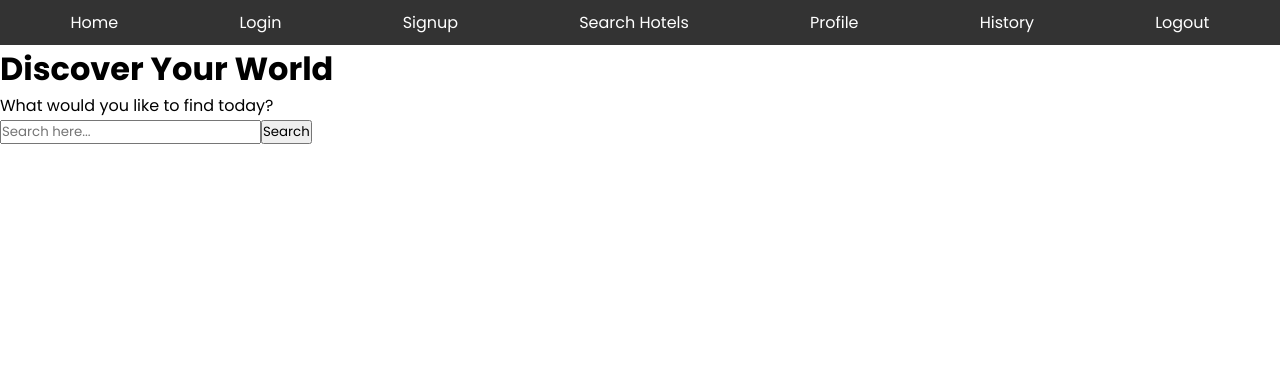
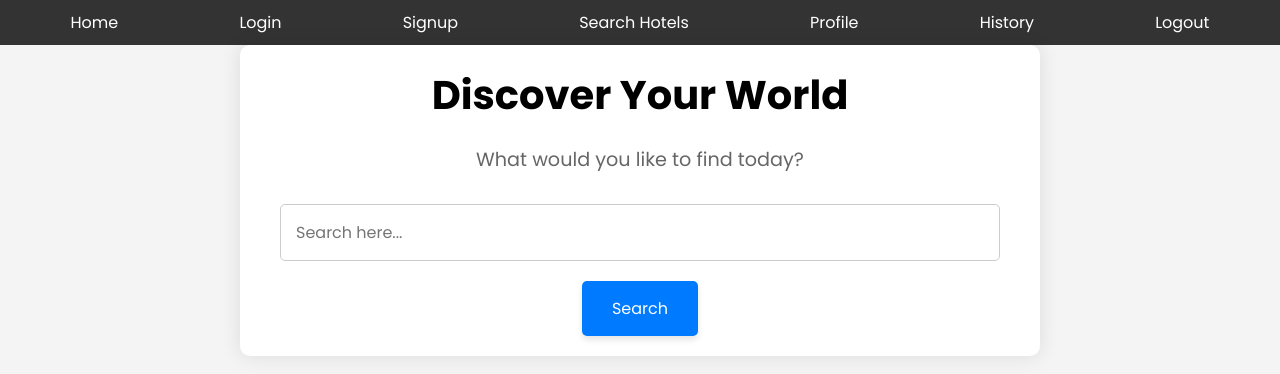
Before and after one commit to Shivansh10000/tbo-hackathon-frontend, a React (Create React App) app: page / in a window 1280 px wide. Shown: the top 374 px of the page. Built offline with nearby package versions, Linux system fonts and the light colour scheme.

Commit message:
styled home page and search page

```diff
--- a/src/components/Home.jsx
+++ b/src/components/Home.jsx
@@ -1,5 +1,6 @@
 import React, { useState } from "react";
 import axios from "axios";
+import "../styles/homepage.css";
 
 const Home = () => {
   const BASE_URL = "http://localhost:8000";
@@ -24,18 +25,23 @@ const Home = () => {
   };
 
   return (
-    <div>
-      <h1>Discover Your World</h1>
-      <p>What would you like to find today?</p>
+    <div className="container">
+      <h1 className="main-heading">Discover Your World</h1>
+      <p className="sub-heading">What would you like to find today?</p>
       <input
         type="text"
+        className="search-input"
         placeholder="Search here..."
         value={searchTerm}
         onChange={(e) => setSearchTerm(e.target.value)}
       />
-      <button onClick={handleSearch}>Search</button>
-      {loading ? <p>Loading...</p> : null}
-      {responseText && !loading ? <p>{responseText}</p> : null}
+      <button className="search-btn" onClick={handleSearch}>
+        Search
+      </button>
+      {loading ? <p className="loading">Loading...</p> : null}
+      {responseText && !loading ? (
+        <p className="response-text">{responseText}</p>
+      ) : null}
     </div>
   );
 };
--- a/src/components/SearchHotels.jsx
+++ b/src/components/SearchHotels.jsx
@@ -54,20 +54,27 @@ const SearchHotels = () => {
   return (
     <div className="container">
       {searchResults.map((hotel, index) => (
-        <div key={index}>
-          <h2>{hotel.HotelInfo.HotelName}</h2>
+        <div className="hotel-card" key={index}>
+          <h2 className="hotel-name">{hotel.HotelInfo.HotelName}</h2>
           <img
+            className="hotel-image"
             src={hotel.HotelInfo.HotelPicture}
             alt={hotel.HotelInfo.HotelName}
           />
-          <p>{hotel.HotelInfo.HotelDescription}</p>
-          <p>Address: {hotel.HotelInfo.HotelAddress}</p>
-          <p>Rating: {hotel.HotelInfo.TripAdvisorRating}</p>
-          <p>
+          <p className="hotel-description">
+            {hotel.HotelInfo.HotelDescription}
+          </p>
+          <p className="hotel-address">
+            Address: {hotel.HotelInfo.HotelAddress}
+          </p>
+          <p className="hotel-rating">
+            Rating: {hotel.HotelInfo.TripAdvisorRating}
+          </p>
+          <p className="hotel-price">
             Price: {hotel.MinHotelPrice.TotalPrice}{" "}
             {hotel.MinHotelPrice.Currency}
           </p>
-          <hr />
+          <hr className="separator" />
         </div>
       ))}
     </div>
--- /dev/null
+++ b/src/styles/homepage.css
@@ -0,0 +1,74 @@
+/* Resetting default margin and padding */
+* {
+    margin: 0;
+    padding: 0;
+    box-sizing: border-box;
+  }
+
+  /* Applying background color to the whole page */
+  body {
+    background-color: #f4f4f4;
+  }
+
+  /* Styling for the container */
+  .container {
+    max-width: 600px;
+    margin: 50px auto;
+    padding: 30px;
+    text-align: center;
+    background-color: #fff;
+    border-radius: 10px;
+    box-shadow: 0 0 20px rgba(0, 0, 0, 0.1);
+  }
+
+  /* Styling for the headings */
+  .main-heading {
+    font-size: 2.5rem;
+    margin-bottom: 20px;
+  }
+
+  .sub-heading {
+    font-size: 1.2rem;
+    margin-bottom: 30px;
+    color: #666;
+  }
+
+  /* Styling for the input */
+  .search-input {
+    width: calc(100% - 40px);
+    padding: 15px;
+    margin-bottom: 20px;
+    border: 1px solid #ccc;
+    border-radius: 5px;
+    font-size: 1rem;
+  }
+
+  /* Styling for the search button */
+  .search-btn {
+    padding: 15px 30px;
+    background-color: #007bff;
+    color: white;
+    border: none;
+    border-radius: 5px;
+    cursor: pointer;
+    font-size: 1rem;
+    box-shadow: 0 4px 6px rgba(0, 0, 0, 0.1);
+    transition: background-color 0.3s ease;
+  }
+
+  .search-btn:hover {
+    background-color: #0056b3;
+  }
+
+  /* Loading and response text styles */
+  .loading {
+    font-style: italic;
+    color: #888;
+    font-size: 1rem;
+  }
+
+  .response-text {
+    margin-top: 20px;
+    font-weight: bold;
+    font-size: 1.2rem;
+  }
--- a/src/styles/resultpage.css
+++ b/src/styles/resultpage.css
@@ -1,134 +1,58 @@
-.container{
-  display: flex;
-  flex-direction: row;
-  flex-wrap: wrap;
+/* Resetting default margin and padding */
+* {
+  margin: 0;
+  padding: 0;
+  box-sizing: border-box;
 }
-code {
-    font-family: source-code-pro, Menlo, Monaco, Consolas, "Courier New",
-      monospace;
-  }
 
-  .nft{
-    user-select:none;
-    max-width: 300px;
-    margin: 5rem auto;
-    border: 1px solid #ffffff22;
-    background-color: #282c34;
-    background: linear-gradient(0deg, rgba(40,44,52,1) 0%, rgba(17,0,32,.5) 100%);
-    box-shadow: 0 7px 20px 5px #00000088;
-    border-radius: .7rem;
-    backdrop-filter: blur(7px);
-    -webkit-backdrop-filter: blur(7px);
-    overflow: hidden;
-    transition: .5s all;
-    hr{
-      width: 100%;
-      border: none;
-      border-bottom: 1px solid #88888855;
-      margin-top: 0;
-    }
-    ins{
-      text-decoration: none;
-    }
-    .main{
-      display: flex;
-      flex-direction: column;
-      width: 90%;
-      padding: 1rem;
-      .tokenImage{
-        border-radius: .5rem;
-        max-width: 100%;
-        height: 250px;
-        object-fit: cover;
-      }
-      .description{
-        margin: .5rem 0;
-        color: #a89ec9;
-      }
-      .tokenInfo{
-        display: flex;
-        justify-content: space-between;
-        align-items: center;
-        .price{
-          display: flex;
-          align-items: center;
-          color: #ee83e5;
-          font-weight: 700;
-          ins{
-            margin-left: -.3rem;
-            margin-right: .5rem;
-          }
-        }
-        .duration{
-          display: flex;
-          align-items: center;
-          color: #a89ec9;
-          margin-right: .2rem;
-          ins{
-            margin: .5rem;
-            margin-bottom: .4rem;
-          }
-        }
-      }
-      .creator{
-        display: flex;
-        align-items: center;
-        margin-top: .2rem;
-        margin-bottom: -.3rem;
-        ins{
-          color: #a89ec9;
-          text-decoration: none;
-        }
-        .wrapper{
-          display: flex;
-          align-items: center;
-          border: 1px solid #ffffff22;
-          padding: .3rem;
-          margin: 0;
-          margin-right: .5rem;
-          border-radius: 100%;
-          box-shadow: inset 0 0 0 4px #000000aa;
-          img{
-            border-radius: 100%;
-            border: 1px solid #ffffff22;
-            width: 2rem;
-            height: 2rem;
-            object-fit: cover;
-            margin: 0;
-          }
-        }
-      }
-    }
-    ::before{
-      position: fixed;
-      content: "";
-      box-shadow: 0 0 100px 40px #ffffff08;
-      top: -10%;
-      left: -100%;
-      transform: rotate(-45deg);
-      height: 60rem;
-      transition: .7s all;
-    }
-    &:hover{
-      border: 1px solid #ffffff44;
-      box-shadow: 0 7px 50px 10px #000000aa;
-      transform: scale(1.015);
-      filter: brightness(1.3);
-      ::before{
-        filter: brightness(.5);
-        top: -100%;
-        left: 200%;
-      }
-    }
-  }
+/* Styling for the loading text */
+.loading {
+  text-align: center;
+  margin-top: 50px;
+  font-size: 1.2rem;
+  color: #888;
+}
 
-  .bg{
-    position: fixed;
-    top: 50%;
-    left: 50%;
-    transform: translate(-50%, -50%);
-    h1{
-      font-size: 20rem;
-      filter: opacity(0.5);
-    }
-  }
+/* Styling for hotel cards */
+.container {
+  max-width: 800px;
+  margin: 0 auto;
+  padding: 20px;
+}
+
+.hotel-card {
+  background-color: #fff;
+  border-radius: 8px;
+  box-shadow: 0 4px 6px rgba(0, 0, 0, 0.1);
+  padding: 20px;
+  margin-bottom: 20px;
+}
+
+/* Styling for hotel details */
+.hotel-name {
+  font-size: 1.8rem;
+  margin-bottom: 10px;
+}
+
+.hotel-image {
+  max-width: 100%;
+  height: auto;
+  margin-bottom: 15px;
+}
+
+.hotel-description {
+  font-size: 1.1rem;
+  margin-bottom: 15px;
+  color: #333;
+}
+
+.hotel-address,
+.hotel-rating,
+.hotel-price {
+  font-size: 1rem;
+  margin-bottom: 5px;
+}
+
+.separator {
+  margin-top: 15px;
+}
```
